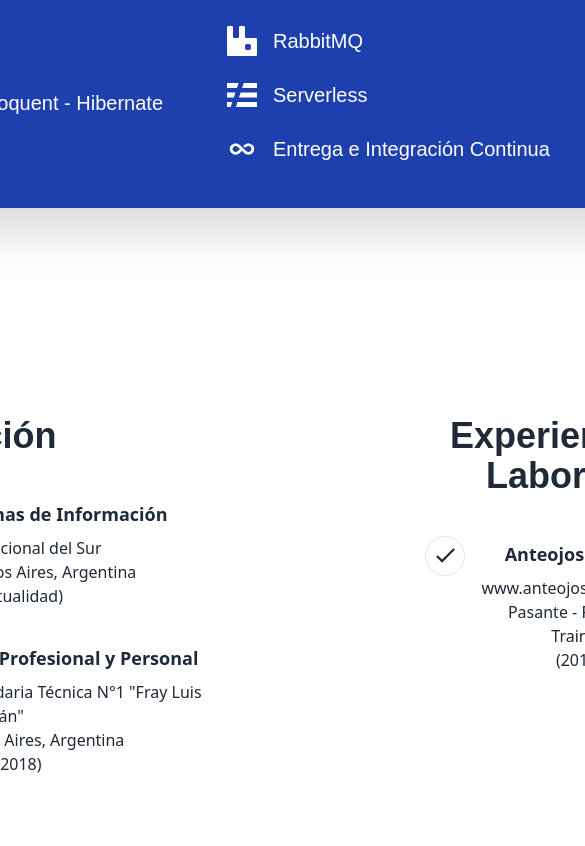
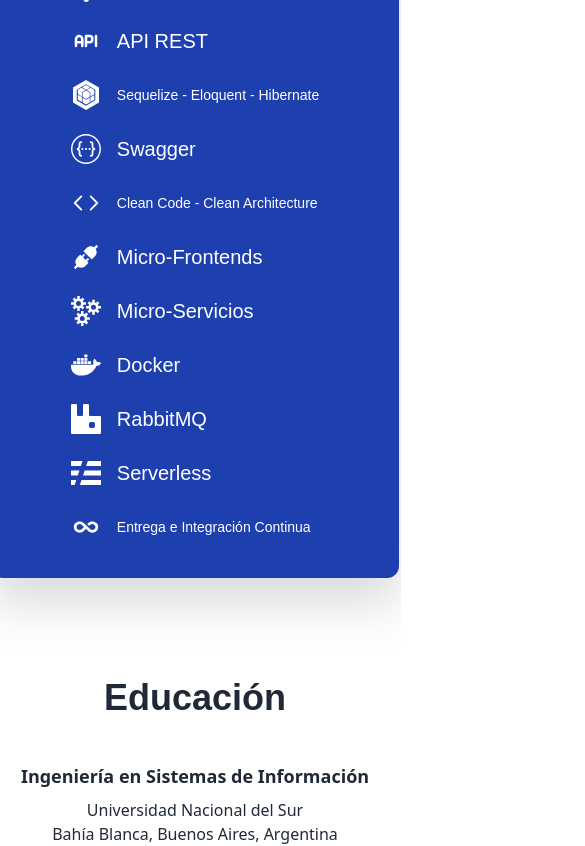
Before and after one commit to FerminAlvarez/Portfolio, a React (Create React App) app: page / in a window 390 px wide. Shown: the part 3080-3926 px from the top of the page, 585 px wide, since content can reach past the window. Built offline with nearby package versions, Linux system fonts and the light colour scheme.

Commit message:
Responsive fixes

```diff
--- a/src/components/career.js
+++ b/src/components/career.js
@@ -7,7 +7,7 @@
         Experiencia Laboral
       </h1>
       <div className="flex mx-auto my-10">
-        <div className="flex flex-col items-center mr-4">
+        <div className="hidden md:flex md:flex-col items-center md:mr-4">
           <div>
             <div className="flex items-center justify-center w-10 h-10 border rounded-full">
               <IoMdCheckmark size={25} />
--- a/src/components/contact.js
+++ b/src/components/contact.js
@@ -3,11 +3,11 @@
 import { BsWhatsapp } from "react-icons/bs";
 export default function Contact() {
   return (
-    <div className="flex w-full max-w-screen-xl mt-24 px-8 flex flex-cols md:px-12 lg:px-16 xl:px-32 py-16 mx-auto bg-gray-100 dark:bg-gray-700 text-gray-900 rounded-lg shadow-lg h-max my-20">
+    <div className="flex flex-col lg:flex-row w-full max-w-screen-xl mt-24 px-8 md:px-12 lg:px-16 xl:px-32 py-16 mx-auto bg-gray-100 dark:bg-gray-700 text-gray-900 rounded-lg shadow-lg h-max my-20">
       <ContactForm />
       <div className="divider divider-horizontal"></div>
-      <div className="grid content-around justify-center ml-24">
-        <a className="flex flex-cols justify-center place-items-center h-20 w-72 card bg-gray-300 rounded-box px-10 py-20 align-middle my-3 transform transition duration-300 hover:scale-105" href="mailto: ferminalvarez.dev@gmail.com">
+      <div className="grid content-around justify-center lg:ml-24">
+        <a className="flex flex-cols justify-center place-items-center h-20 card bg-gray-300 rounded-box px-10 py-20 align-middle my-3 transform transition duration-300 hover:scale-105" href="mailto: ferminalvarez.dev@gmail.com">
           <div className="top-2">
             <RiMailSendLine size={25} />
           </div>
@@ -15,7 +15,7 @@
           <p>ferminalvarez.dev@gmail.com</p>
         </a>
 
-        <a className="flex flex-cols justify-center place-items-center h-20 w-72 card bg-gray-300 rounded-box px-10 py-20 align-middle my-3 transform transition duration-300 hover:scale-105" href="https://wa.me/542392409943">
+        <a className="flex flex-cols justify-center place-items-center h-20 card bg-gray-300 rounded-box px-10 py-20 align-middle my-3 transform transition duration-300 hover:scale-105" href="https://wa.me/542392409943">
           <div className="top-2">
             <BsWhatsapp size={25} />
           </div>
--- a/src/components/contactform.js
+++ b/src/components/contactform.js
@@ -1,6 +1,6 @@
 export default function ContactForm() {
   return (
-    <div className="flex flex-col justify-between mr-24">
+    <div className="flex flex-col justify-between lg:mr-24">
       <div>
         <h2 className="text-4xl lg:text-3xl font-bold leading-tight dark:text-white">
           Me alegra que te hayas interesado por mí. ¡Puedes escribirme!
--- a/src/components/education.js
+++ b/src/components/education.js
@@ -2,18 +2,18 @@
 
 export default function Education() {
   return (
-    <div className="lg:py-6 lg:pr-16 flex flex-col">
+    <div className="flex flex-col">
       <h1 className="text-4xl sm:text-6xl font-bold title-hero text-base-content dark:text-white mt-10">
         Educación
       </h1>
       <div className="flex mx-auto mt-10">
-        <div className="flex flex-col items-center mr-4">
+        <div className="hidden md:flex md:flex-col items-center md:mr-4">
           <div>
             <div className="flex items-center justify-center w-10 h-10 border rounded-full"></div>
           </div>
           <div className="w-px h-full bg-gray-300" />
         </div>
-        <div className="pt-1 pb-8 w-[28rem]">
+        <div className="pt-1 pb-8 md:w-[28rem]">
           <p className="mb-2 text-lg font-bold">
             Ingeniería en Sistemas de Información
           </p>
@@ -22,15 +22,15 @@
           <p className="">(2019 - Actualidad)</p>
         </div>
       </div>
-      <div className="flex">
-        <div className="flex flex-col items-center mr-4">
+      <div className="flex mx-auto">
+        <div className="hidden md:flex md:flex-col items-center md:mr-4">
           <div>
             <div className="flex items-center justify-center w-10 h-10 border rounded-full">
               <IoMdCheckmark size={25} />
             </div>
           </div>
         </div>
-        <div className="pt-1 pb-8 w-[28rem]">
+        <div className="pt-1 pb-8 md:w-[28rem]">
           <p className="mb-2 text-lg font-bold">
             Técnico en Informática Profesional y Personal
           </p>
--- a/src/components/extrascard.js
+++ b/src/components/extrascard.js
@@ -18,8 +18,8 @@
       <h1 className="text-3xl font-bold title-hero text-white my-10 justify-center">
         Extras
       </h1>
-      <div className="columns-2">
-        <ul className="menu p-2">
+      <div className="columns-1 lg:columns-2">
+        <ul className="menu md:p-2">
           <li>
             <div className="title-hero text-xl flex fill-white">
               <DiMysql size={30} />
@@ -51,7 +51,7 @@
             </div>
           </li>
           <li>
-            <div className="title-hero text-xl flex space-x-1 ">
+            <div className="title-hero text-sm md:text-xl flex space-x-1 ">
               <SiSequelize size={30} />
               <p>Sequelize - Eloquent - Hibernate</p>
             </div>
@@ -63,7 +63,7 @@
             </div>
           </li>
           <li>
-            <div className="title-hero text-xl flex space-x-1 fill-white">
+            <div className="title-hero text-sm md:text-xl flex space-x-1 fill-white">
               <BsCode size={30} />
               <p>Clean Code - Clean Architecture</p>
             </div>
@@ -113,7 +113,7 @@
             </div>
           </li>
           <li>
-            <div className="title-hero text-xl flex space-x-1 fill-white">
+            <div className="title-hero text-sm md:text-xl flex space-x-1 fill-white">
               <IoMdInfinite size={30} />
               <p>Entrega e Integración Continua</p>
             </div>
--- a/src/components/footer.js
+++ b/src/components/footer.js
@@ -1,7 +1,7 @@
 export default function Footer() {
   return (
     <footer className="footer footer-center p-10 bg-base-200 text-base-content rounded">
-      <div className="grid grid-flow-col gap-4">
+      <div className="grid md:grid-flow-col gap-4">
         <a className="link link-hover">Inicio</a>
         <a className="link link-hover">CV</a>
         <a className="link link-hover">Habilidades</a>
--- a/src/components/qualification.js
+++ b/src/components/qualification.js
@@ -3,8 +3,8 @@
 
 export default function Qualification() {
   return (
-    <div className="my-32">
-      <div className="flex flex-row justify-center space-x-52 ">
+    <div className="md:my-32">
+      <div className="flex flex-col xl:flex-row justify-center xl:space-x-52 ">
         <Education />
         <Career />
       </div>
```
